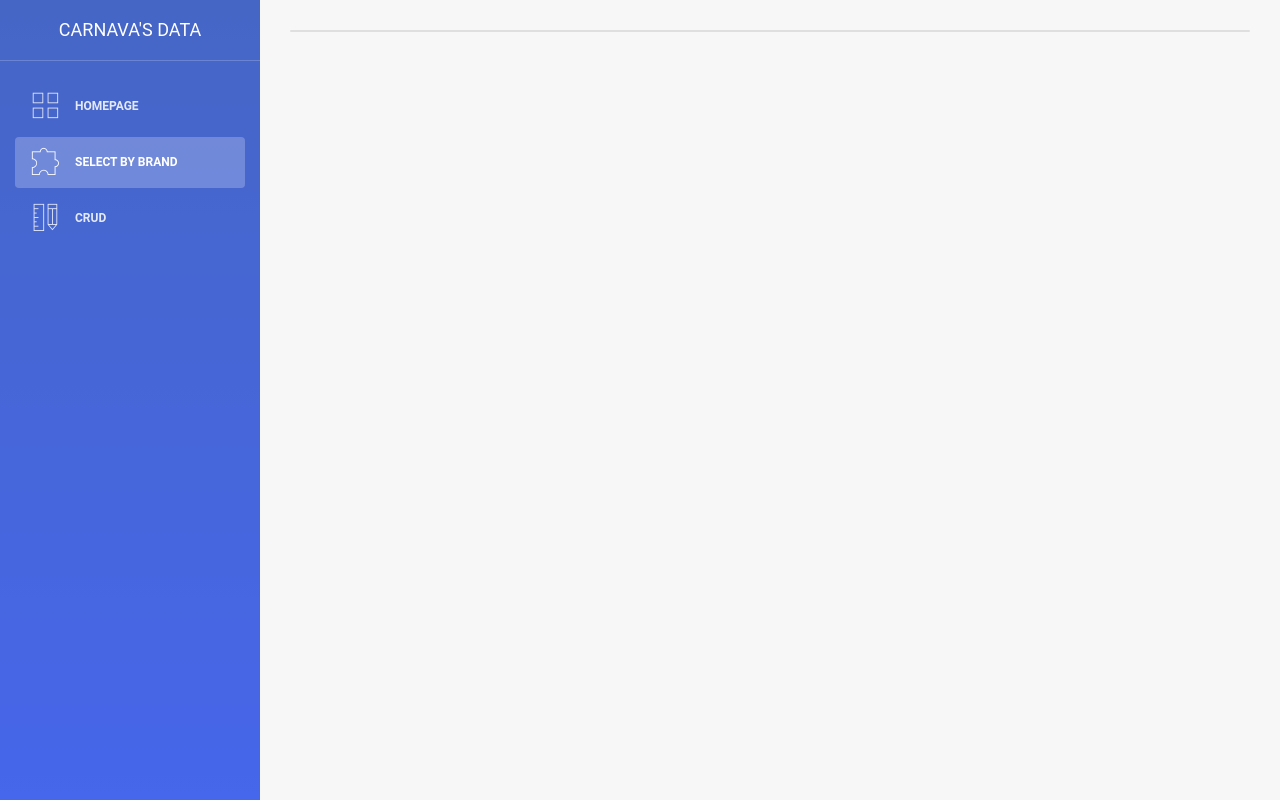
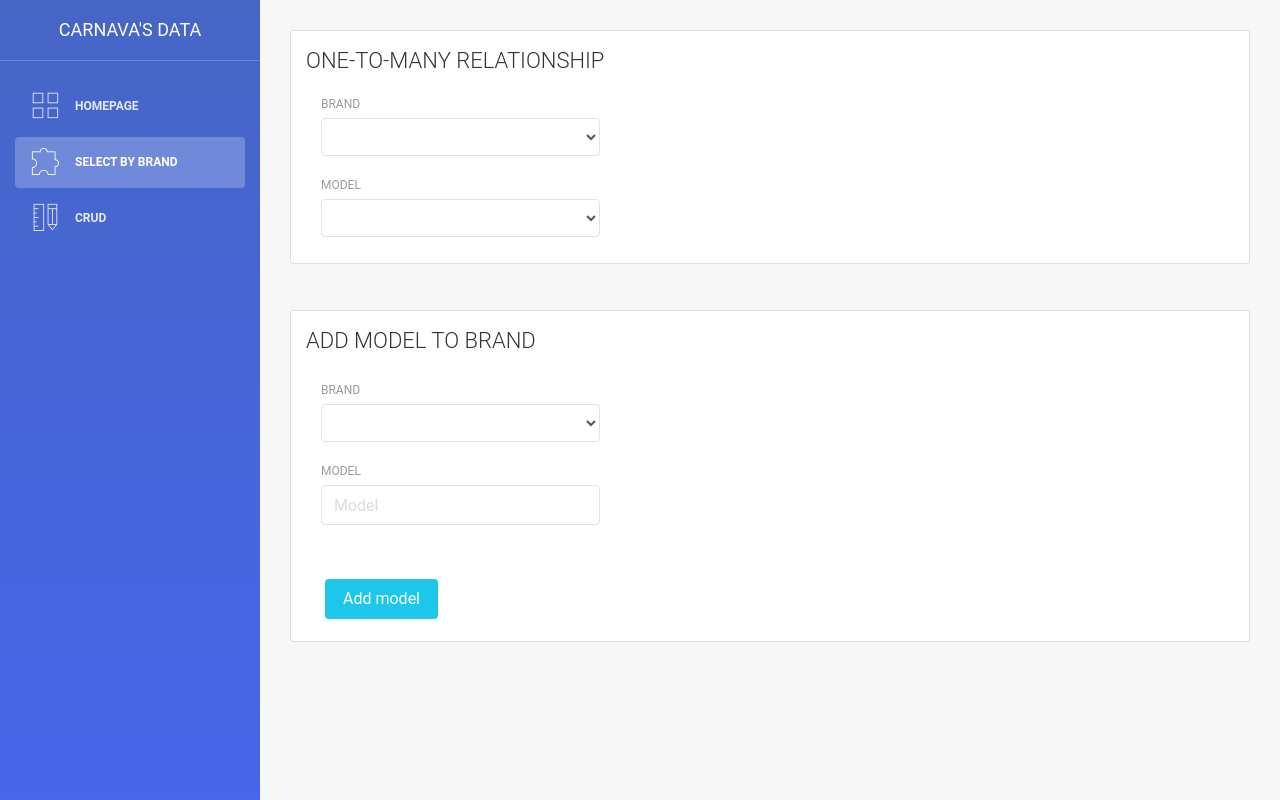
Before and after one commit to thipham-200467699/BDAT1007.Assignment1, a Flask app: template templates/selectbybrand.html in a window 1280 px wide. Run offline with Flask 2, Linux system fonts and the light colour scheme; the template is opened without the code that fills it: most values are stand-ins (such as "Sample title", 1, 10 or a date in 2020); lists and menus that the app fills with data are empty; some libraries are stand-ins or nearby versions.

Commit message:
Add function for adding model to brand; refactor code

```diff
--- a/app.py
+++ b/app.py
@@ -16,10 +16,30 @@ def index():
 
 @app.route('/selectbybrand')
 def selectbybrand():
+    # get all brands and their models
     brands = brand.get_all_brands()
-    data = [brand.serialize() for brand in brands]
 
-    return render_template('selectbybrand.html', data=json.dumps(data))
+    # get message
+    message = session.pop('message', None)
+
+    data = {
+        'brands': [brand.serialize() for brand in brands],
+        'message': message
+    }
+
+    return render_template('selectbybrand.html', data=data)
+
+
+@app.route('/savebrandmodel', methods = ['POST','GET'])
+def savebrandmodel():
+    selected_brand = request.form['selected_brand']
+    selected_model = request.form['selected_model']
+
+    brand.add_model_to_brand(selected_brand, selected_model)
+
+    session['message'] = f'Model {selected_model} has been added to brand {selected_brand}'
+
+    return redirect('/selectbybrand')
 
 
 @app.route('/crud')
--- a/templates/crud.html
+++ b/templates/crud.html
@@ -226,9 +226,6 @@
     function showCarTable(){
         var html_str = '';
         for(var i = 0; i < data.cars.length; i++){
-            if(i==0){
-                console.log(data.cars[i].mileage);
-            }
             html_str += '<tr>';
             html_str += '<td>'+data.cars[i]._id+'</td>';
             html_str += '<td>'+data.cars[i].year+'</td>';
--- a/templates/selectbybrand.html
+++ b/templates/selectbybrand.html
@@ -53,8 +53,58 @@
                     <div class="row">
                         <div class="col-md-12">
                             <div class="card">
-                                <!--Your code here -->
+                                <div class="card-header ">
+                                    <h4 class="card-title">ONE-TO-MANY RELATIONSHIP</h4>
+                                </div>
+                                <div class="card-body">
+                                    <div class="col-md-4">
+                                        <div class="form-group">
+                                            <label>Brand</label>
+                                            <select class="form-control"  id='Brand' name='Brand' onChange="ModelForBrand()">
 
+                                            </select>
+                                        </div>
+                                        <div class="form-group">
+                                            <label>Model</label>
+                                            <select class="form-control"  id='Model' name='Model'>
+
+                                            </select>
+                                        </div>
+                                    </div>
+                                </div>
+                            </div>
+                        </div>
+                    </div>
+                    <div class="row">
+                        <div class="col-md-12">
+                            <p style="color: deepskyblue;" id="message" class="card-category"></p>
+                        </div>
+                    </div>
+                    <div class="row">
+                        <div class="col-md-12">
+                            <div class="card">
+                                <div class="card-header ">
+                                    <h4 class="card-title">ADD MODEL TO BRAND</h4>
+                                </div>
+                                <div class="card-body">
+                                    <form action="/savebrandmodel" method = "POST" enctype = "multipart/form-data">
+                                        <div class="col-md-4">
+                                            <div class="form-group">
+                                                <label>Brand</label>
+                                                <select class="form-control"  id='selected_brand' name='selected_brand'>
+
+                                                </select>
+                                            </div>
+                                            <div class="form-group">
+                                                <label>Model</label>
+                                                <input id="selected_model" name='selected_model' type="text" class="form-control" placeholder="Model" value="">
+                                            </div>
+                                            <div class="col-md-4 pl-1">
+                                                <button id="add_mode" type="submit" class="btn btn-info btn-fill pull-right" style="margin-top:2em;">Add model</button>
+                                            </div>
+                                        </div>
+                                    </form>
+                                </div>
                             </div>
                         </div>
                     </div>
@@ -68,12 +118,62 @@
 <script type="text/javascript">
 
     {% block scripts %}
-    var brands = {{data|tojson|safe}}
+    var data = {{data|tojson|safe}}
     {% endblock %}
 
     $(document).ready(function() {
-        console.log(brands)
+        BrandData();
+
+        var msg = data.message;
+        if(msg != null && msg.length > 0){
+            $("#message").text(msg);
+        }
+
+        $('button[name="add_model"]').click(function(){
+            var selected_brand = $("#selected_brand").val();
+            var selected_model = $("#selected_model").val();
+
+            data.brands.forEach(element => {
+                if(selected_brand == element.name){
+                    element.models.forEach(model => {
+                        if(selected_model == model){
+                            alert('Brand '+selected_brand+' already has model '+selected_model);
+                            return;
+                        }
+                    });
+                }
+            });
+
+            $('form#savebrandmodel').submit();
+        });
     });
+
+    function BrandData(){
+        var html_str = '';
+        data.brands.forEach(element => {
+            html_str += '<option value="'+element.name+'">'+element.name+'</option>';
+        });
+        $("#Brand").html(html_str);
+        $("#Brand").val($("#Brand option:first").val());
+        ModelForBrand();
+
+        $("#selected_brand").html(html_str);
+        $("#selected_brand").val($("#selected_brand option:first").val());
+    }
+
+    function ModelForBrand(){
+        var html_str = '';
+        var selected_brand = $("#Brand").val();
+        data.brands.forEach(element => {
+            if(selected_brand == element.name){
+                element.models.forEach(model => {
+                    html_str += '<option value="'+model+'">'+model+'</option>';
+                });
+            }
+        });
+        $("#Model").html(html_str);
+        $("#Model").val($("#Model option:first").val());
+    }
 
 </script>
 
```
